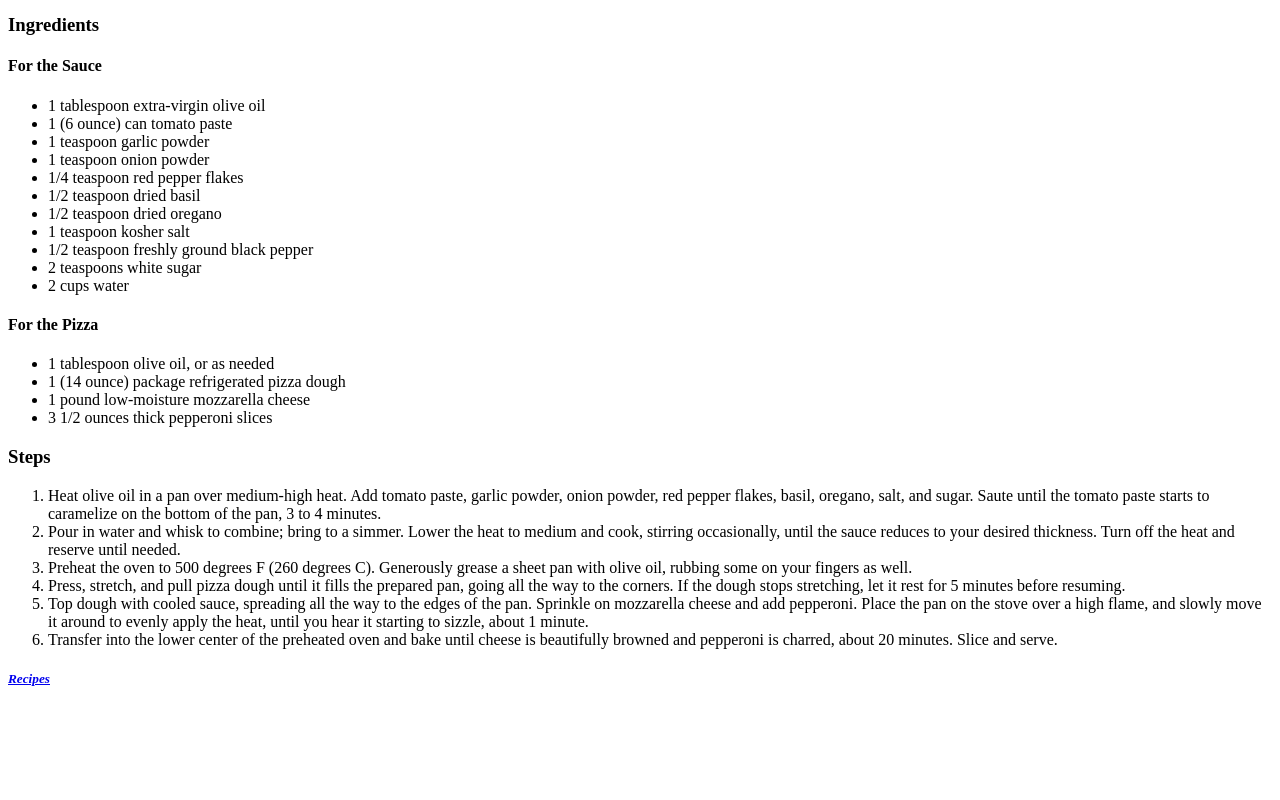
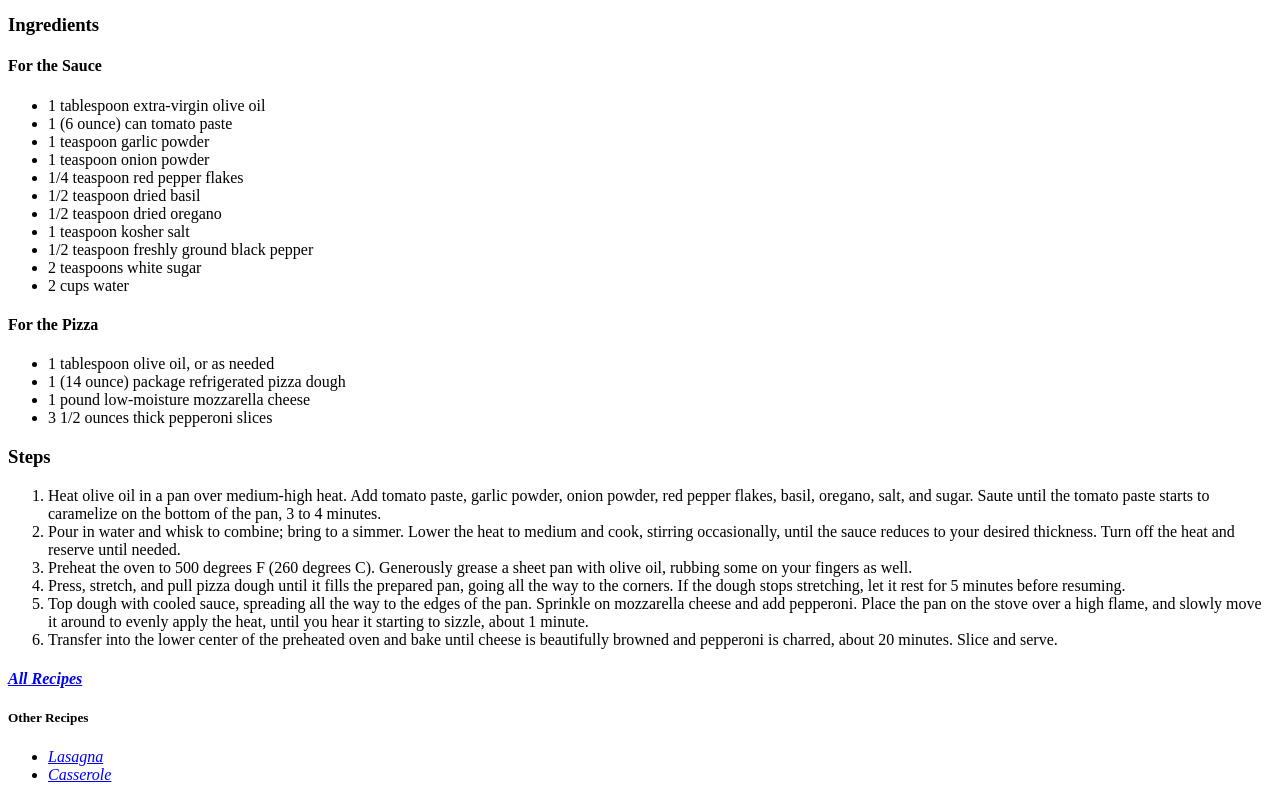
Before and after one commit to GamingCheeto/recipe-project, a plain HTML site: page recipes/pizza.html in a window 1280 px wide. Shown: the part 351-1151 px from the top of the page. Before the commit the page ends 1060 px from the top, so only its background shows below. Drawn offline with Linux system fonts and the light colour scheme.

Commit message:
added links to other recipes at the bottom

```diff
--- a/recipes/pizza.html
+++ b/recipes/pizza.html
@@ -48,6 +48,11 @@
                 <li>Transfer into the lower center of the preheated oven and bake until cheese is beautifully browned and pepperoni is charred, about 20 minutes. Slice and serve. </li>
             </ol>
 
-        <h5><em><a href="../index.html">Recipes</a></em></h5>
+        <h4><em><a href="../index.html">All Recipes</a></em></h4>
+        <h5>Other Recipes</h5>
+        <ul>
+            <li><em><a href="./lasagna.html">Lasagna</a></em></li>
+            <li><em><a href="./casserole.html">Casserole</a></em></li>
+        </ul>
     </body>
 </html>
```
Also changed, not shown: recipes/casserole.html (+6 -1 lines), recipes/lasagna.html (+6 -1 lines).
